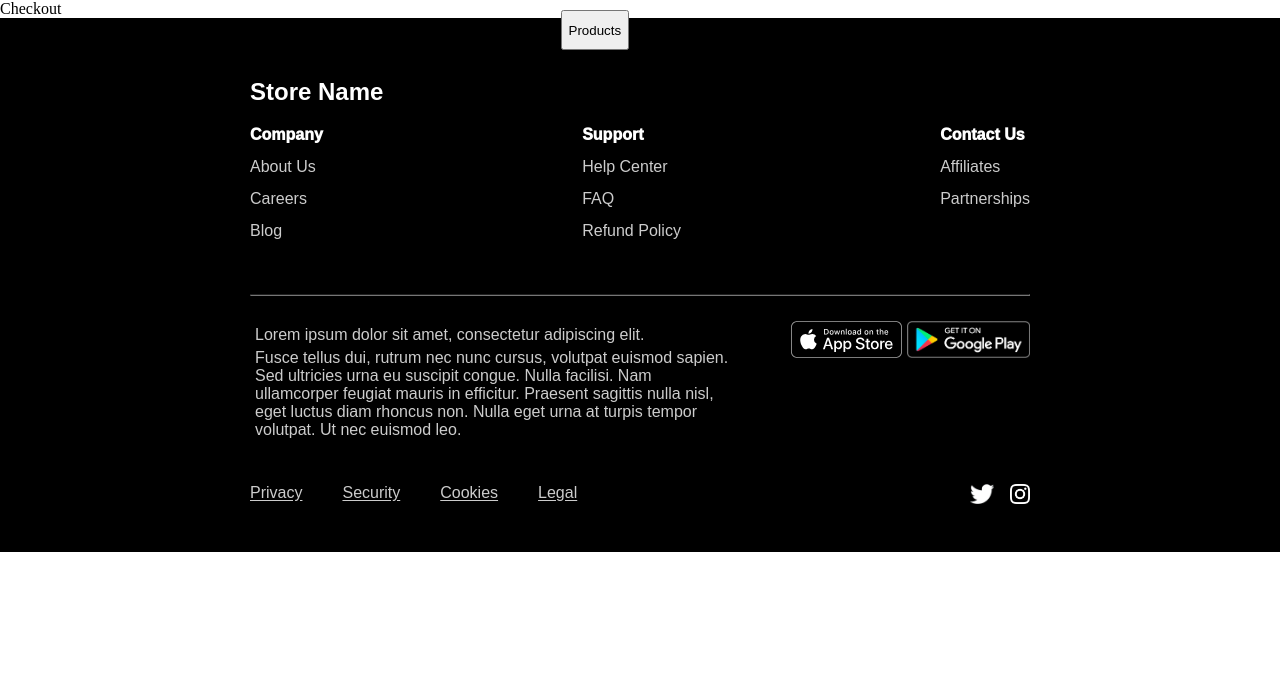
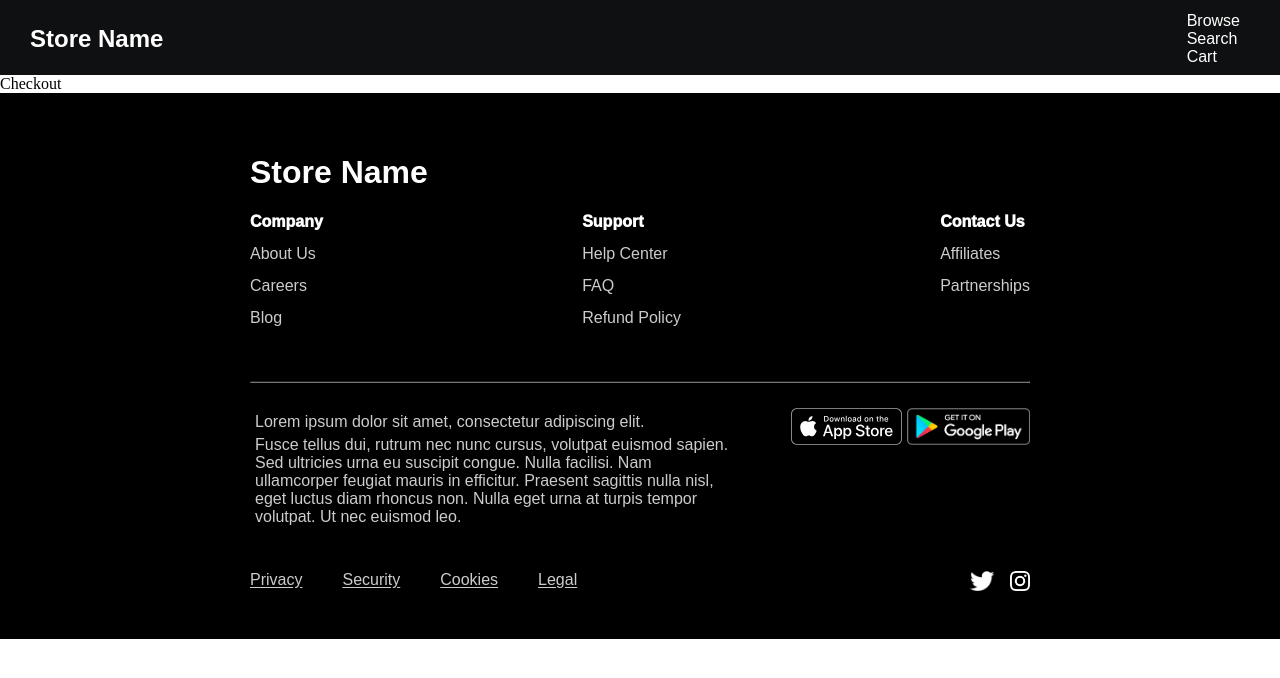
Before and after one commit to gitSuki/ecommerce-app, a React (Vite) app: page /checkout in a window 1280 px wide. Shown: the top 678 px of the page. Built offline with nearby package versions, Linux system fonts and the light colour scheme.

Commit message:
Begin refactoring navbar

```diff
--- a/src/components/Footer.tsx
+++ b/src/components/Footer.tsx
@@ -8,7 +8,7 @@ const Footer = (): JSX.Element => {
     return (
         <footer className="footer">
             <div className="title">
-                <h2>Store Name</h2>
+                <h1>Store Name</h1>
             </div>
             <div className="link-section">
                 <ul>
--- /dev/null
+++ b/src/components/Navbar.css
@@ -0,0 +1,9 @@
+.navbar {
+    display: flex;
+    justify-content: space-between;
+    align-items: center;
+    padding: 5px 40px 2px 30px;
+    font-family: sans-serif;
+    background-color: #0f1011;
+    color: #ffffff;
+}
--- a/src/components/Navbar.tsx
+++ b/src/components/Navbar.tsx
@@ -1,9 +1,7 @@
 import { useNavigate } from "react-router-dom";
 import { useDispatch, useSelector } from "react-redux";
-import { Badge, Box, IconButton } from "@mui/material";
-import ShoppingCartIcon from "@mui/icons-material/ShoppingCart";
-import SearchIcon from '@mui/icons-material/Search';
 import { setCartIsOpen } from "../state/cart";
+import "./Navbar.css";
 
 const Navbar = (): JSX.Element => {
     const navigate = useNavigate();
@@ -12,34 +10,14 @@ const Navbar = (): JSX.Element => {
     const toggleCart = () => dispatch(setCartIsOpen());
 
     return (
-        <Box display="flex" alignItems="center" width="100%" height="60px" position="fixed" top="0" left="0" zIndex="1">
-            <Box display="flex" alignItems="center" justifyContent="center" margin="auto" width="80%">
-                <Box onClick={() => navigate("/")}>Title</Box>
-                <Box display="flex" justifyContent="space-between" columnGap="20px" zIndex="2">
-                    <button>Products</button>
-                    <IconButton>
-                        <SearchIcon></SearchIcon>
-                    </IconButton>
-                    <IconButton onClick={toggleCart}>
-                        <Badge
-                            badgeContent={cart.length}
-                            invisible={cart.length === 0}
-                            sx={{
-                                "& .MuiBadge-badge": {
-                                    right: 25,
-                                    top: 20,
-                                    padding: "0 4px",
-                                    height: "20px",
-                                    minWidth: "13px",
-                                },
-                            }}
-                        >
-                            <ShoppingCartIcon></ShoppingCartIcon>
-                        </Badge>
-                    </IconButton>
-                </Box>
-            </Box>
-        </Box>
+        <nav className="navbar">
+            <h1>Store Name</h1>
+            <div>
+                <div>Browse</div>
+                <div>Search</div>
+                <div>Cart</div>
+            </div>
+        </nav>
     );
 };
 
```
